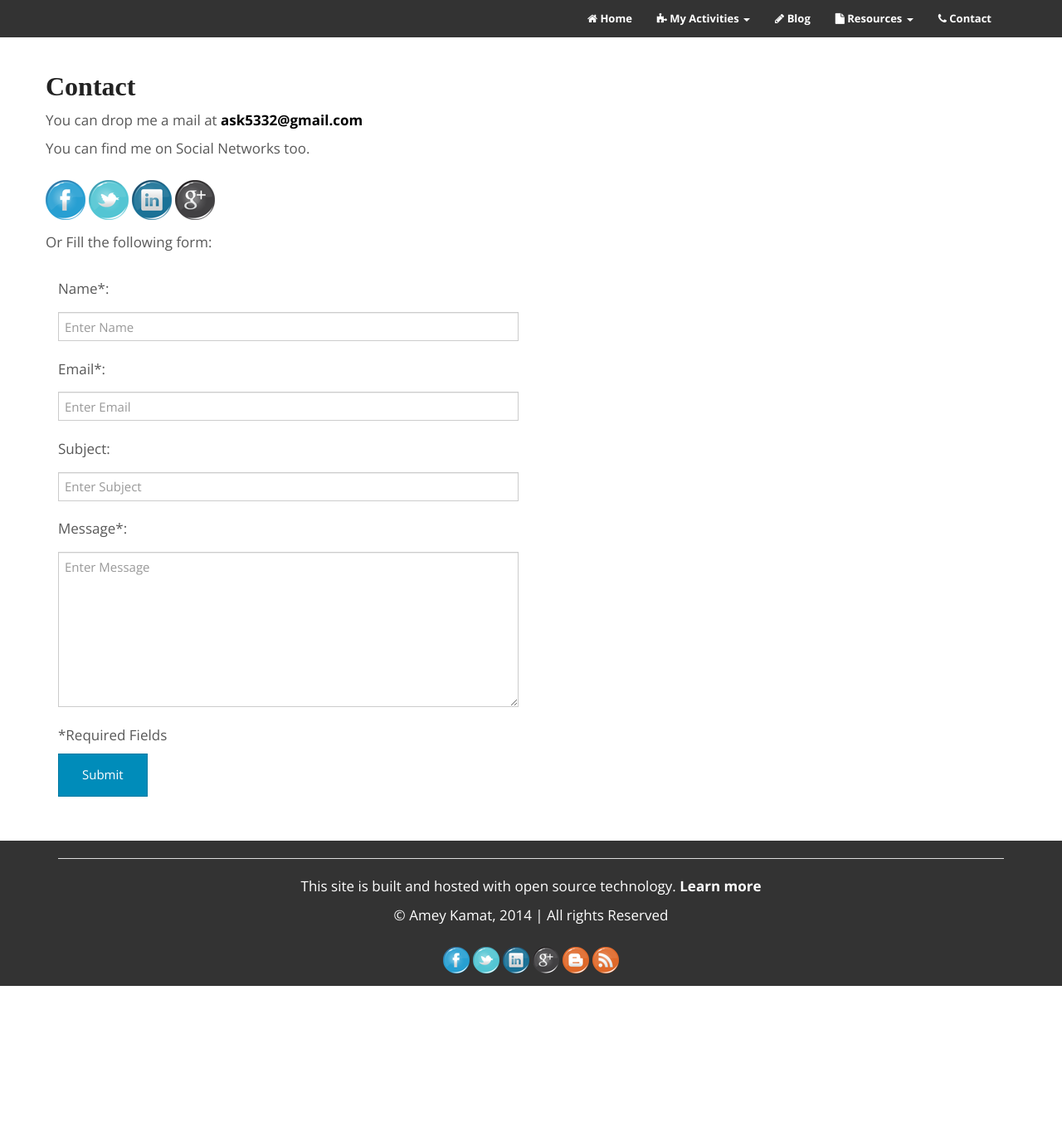
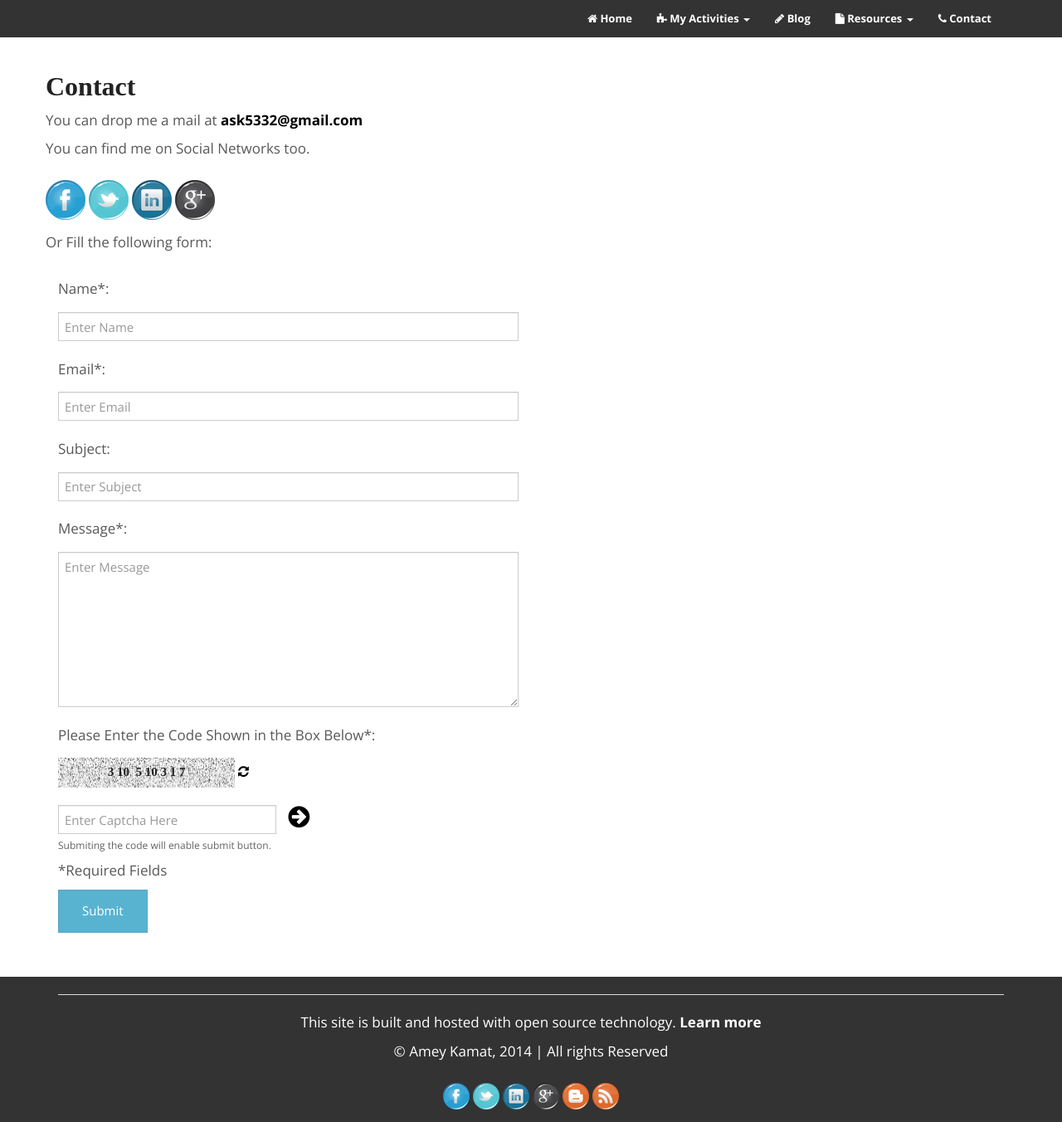
Before and after one commit to AmeyKamat/AmeyKamat.github.io, a Jekyll site: the page built from contact/index.html, in a window 1280 px wide. Shown: the whole page at 83% size. Built offline with Jekyll 4.4.1, drawn with Linux system fonts in a browser that asks for light colours; nearby versions of some CDN libraries; Markdown is read by kramdown in place of the engine named in the settings; before the commit the page ends 1188 px from its top, so only the background shows below that.

Commit message:
Implementing Captcha

```diff
--- a/contact/index.html
+++ b/contact/index.html
@@ -2,7 +2,6 @@
 layout: default
 title: Contact
 ---
-
 <div class="container">
 	<div class="row">
 		<h2>
@@ -64,6 +63,17 @@ title: Contact
 						</div>
 					</div>
 				</div>
+				<label for="txtInput"><p>Please Enter the Code Shown in the Box Below*:</p></label>
+				<input type="text" id="txtCaptcha" style="background-image:url(/content/img/captcha.jpg); text-align:center; border:none; font-weight:bold; font-family:Modern" disabled />
+				<a href="#" id="btnrefresh" value="Refresh" onclick="DrawCaptcha();"><i class="fa fa-refresh"></i></a>
+				<br /><br />
+				<div class="row">
+					<div class="col-md-6">
+						<input type="text" id="txtInput" class="form-control" placeholder="Enter Captcha Here"/>
+					</div>
+					<a href="#" id="btnvalidate" value="Validate" onclick="Validate();"><i class="fa fa-arrow-circle-right fa-2x" style="vertical-align:middle"></i></a>
+				</div>
+				<p class="help-block">Submiting the code will enable submit button.</p>
 				<input type="hidden" name="draftResponse" value="[,,&quot;-1873813588482331371&quot;]">
 				<input type="hidden" name="pageHistory" value="0">
 
@@ -75,7 +85,7 @@ title: Contact
 						<tbody>
 							<tr>
 								<td id="navigation-buttons" dir="ltr">
-									<button class="btn btn-primary" type="submit" name="submit" value="Submit" id="ss-submit">Submit</button>
+									<button class="btn btn-primary" type="submit" name="submit" value="Submit" id="ss-submit" disabled>Submit</button>
 								</td>
 							</tr>
 						</tbody>
--- /dev/null
+++ b/content/js/captcha.js
@@ -0,0 +1,28 @@
+function DrawCaptcha()
+{
+    var a = Math.ceil(Math.random() * 10)+ '';
+    var b = Math.ceil(Math.random() * 10)+ '';
+    var c = Math.ceil(Math.random() * 10)+ '';
+	var d = Math.ceil(Math.random() * 10)+ '';
+    var e = Math.ceil(Math.random() * 10)+ '';
+    var f = Math.ceil(Math.random() * 10)+ '';
+    var g = Math.ceil(Math.random() * 10)+ '';
+    var code = a + ' ' + b + ' ' + ' ' + c + ' ' + d + ' ' + e + ' '+ f + ' ' + g;
+    document.getElementById("txtCaptcha").value = code
+}
+
+// Validate the Entered input aganist the generated security code function
+function Validate(){
+    var str1 = removeSpaces(document.getElementById('txtCaptcha').value);
+    var str2 = removeSpaces(document.getElementById('txtInput').value);
+    if (str1 == str2){
+		document.getElementById('navigation-buttons').innerHTML = '<button class="btn btn-primary" type="submit" name="submit" value="Submit" id="ss-submit">Submit</button>';
+	}
+
+}
+
+// Remove the spaces from the entered and generated code
+function removeSpaces(string)
+{
+    return string.split(' ').join('');
+}
```
Also changed, not shown: other parts of contact/index.html (+2 -0 lines), content/img/captcha.jpg (added).
